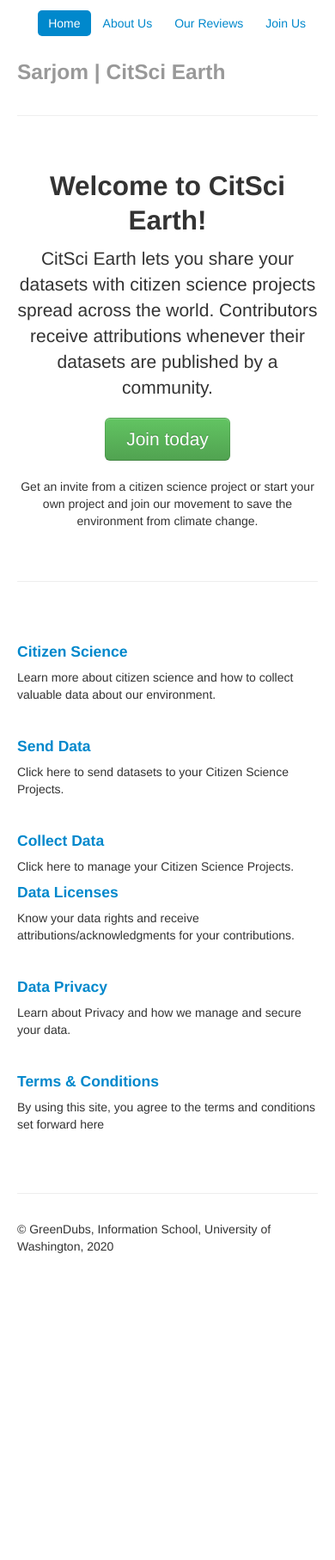
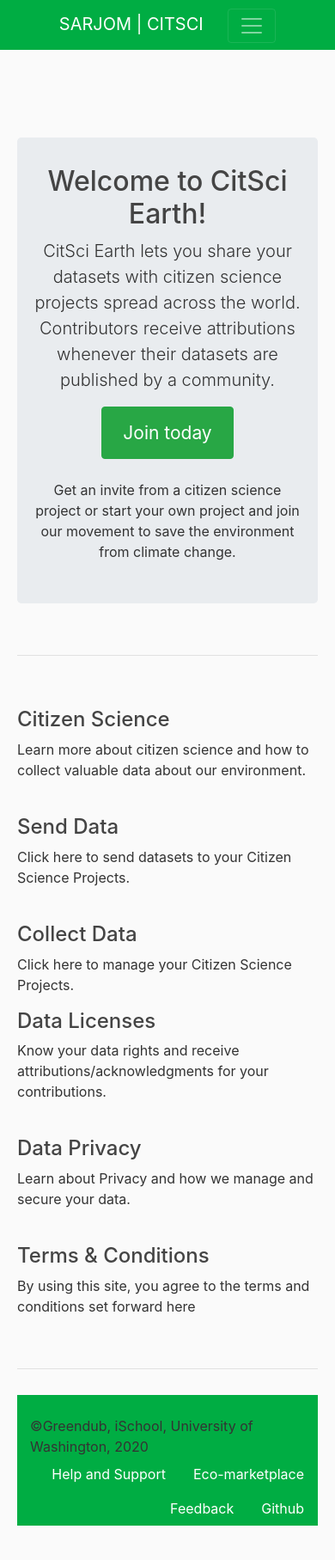
Before and after one commit to WeObserve/OpenDataChallenge-CitSciManager-Alpha-version, a Flask app: page / in a window 390 px wide. Shown: the whole page at 86% size. Before the commit the page ends 1458 px from the top, so only its background shows below. Run offline with Flask 2, Linux system fonts and the light colour scheme; some libraries are stand-ins or nearby versions.

Commit message:
Update index.html to inherit from layout.html

```diff
--- /dev/null
+++ b/static/css/main.css
@@ -0,0 +1,129 @@
+body {
+  background: #fafafa;
+  color: #333333;
+  margin-top: 5rem;
+  padding-top: 20px;
+  padding-bottom: 40px;
+}
+
+h1, h2, h3, h4, h5, h6 {
+  color: #444444;
+}
+
+.bg-steel {
+  background-color: #00ad43;
+}
+
+.site-header .navbar-nav .nav-link{
+  color: #ffffff;
+  padding-left: 2rem;
+  padding-right: 2rem;
+}
+
+.site-header .navbar-nav .nav-link:hover {
+  color: #000000;
+}
+
+.site-header .navbar-nav .nav-link.active {
+  font-weight: 500;
+}
+
+.nav-item .nav-link{
+  color: #ffffff;
+}
+
+.nav-item .nav-link:hover{
+  color: #000000;
+}
+
+.content-section {
+  background: #ffffff;
+  padding: 10px 20px;
+  border: 1px solid #dddddd;
+  border-radius: 3px;
+  margin-bottom: 20px;
+}
+
+.article-title {
+  color: #444444;
+}
+
+a.article-title:hover {
+  color: #428bca;
+  text-decoration: none;
+}
+
+.article-content {
+  white-space: pre-line;
+}
+
+.article-img {
+  height: 65px;
+  width: 65px;
+  margin-right: 16px;
+}
+
+.article-metadata {
+  padding-bottom: 1px;
+  margin-bottom: 4px;
+  border-bottom: 1px solid #e3e3e3
+}
+
+.article-metadata a:hover {
+  color: #333;
+  text-decoration: none;
+}
+
+.article-svg {
+  width: 25px;
+  height: 25px;
+  vertical-align: middle;
+}
+
+.account-img {
+  height: 125px;
+  width: 125px;
+  margin-right: 20px;
+  margin-bottom: 16px;
+}
+
+.account-heading {
+  font-size: 2.5rem;
+}
+
+ /* Custom container */
+.container-narrow {
+  margin: 0 auto;
+  max-width: 700px;
+}
+.container-narrow > hr {
+  margin: 30px 0;
+}
+
+.jumbotron {
+  margin: 60px 0;
+  text-align: center;
+ }
+
+.jumbotron h1 {
+  font-size: 72px;
+  line-height: 1;
+}
+
+.jumbotron .btn {
+  font-size: 21px;
+  padding: 14px 24px;
+}
+
+/* Supporting marketing content */
+.marketing {
+  margin: 60px 0;
+}
+
+.marketing p + h4 {
+  margin-top: 28px;
+}
+
+#login-index {
+  margin-inline-start: 2rem;
+}
--- /dev/null
+++ b/static/js/script.js
@@ -0,0 +1,5 @@
+ $(document).ready(function() {
+        $('#summernote').summernote({
+          placeholder: 'Add story here..'
+        });
+      });
--- /dev/null
+++ b/templates/home.html
@@ -0,0 +1,4 @@
+{% extends "layout.html" %}
+{% block content %}
+	<h1>Temporary Content</h1>
+{% endblock content %}
--- a/templates/index.html
+++ b/templates/index.html
@@ -1,88 +1,8 @@
-<!DOCTYPE html>
-<html lang="en">
-  <head>
-    <meta http-equiv="Content-Type" content="text/html; charset=UTF-8" />
+{% extends 'layout.html' %}
 
-    <title>Sarjom | CitSci Earth</title>
-    <meta name="viewport" content="width=device-width, initial-scale=1.0" />
-    <meta
-      name="description"
-      content="A directory of citizen science on Earth"
-    />
-    <meta name="author" content="'turam'" />
+{% block content %}
 
-    <!-- Le styles -->
-    <link href="../static/css/bootstrap.css" rel="stylesheet" />
-    <style type="text/css">
-      body {
-        padding-top: 20px;
-        padding-bottom: 40px;
-      }
-
-      /* Custom container */
-      .container-narrow {
-        margin: 0 auto;
-        max-width: 700px;
-      }
-      .container-narrow > hr {
-        margin: 30px 0;
-      }
-
-      /* Main marketing message and sign up button */
-      .jumbotron {
-        margin: 60px 0;
-        text-align: center;
-      }
-      .jumbotron h1 {
-        font-size: 72px;
-        line-height: 1;
-      }
-      .jumbotron .btn {
-        font-size: 21px;
-        padding: 14px 24px;
-      }
-
-      /* Supporting marketing content */
-      .marketing {
-        margin: 60px 0;
-      }
-      .marketing p + h4 {
-        margin-top: 28px;
-      }
-    </style>
-    <link href="../static/css/bootstrap-responsive.css" rel="stylesheet" />
-    <link rel="sarjom icon" type="image/x-icon" href="../assets/sarjom.ico" />
-
-    <!-- HTML5 shim, for IE6-8 support of HTML5 elements -->
-    <!--[if lt IE 9]>
-      <script src="../assets/js/html5shiv.js"></script>
-    <![endif]-->
-
-    <!-- Fav and touch icons -->
-  </head>
-
-  <body data-gr-c-s-loaded="true">
     <div class="container-narrow">
-      <div class="masthead">
-        <ul class="nav nav-pills pull-right">
-          <li class="active">
-            <a href="index.html">Home</a>
-          </li>
-          <li>
-            <a href="about.html">About Us</a>
-          </li>
-          <li>
-            <a href="reviews.html">Our Reviews</a>
-          </li>
-          <li>
-            <a href="join-us.html">Join Us</a>
-          </li>
-        </ul>
-        <h3 class="muted">Sarjom | CitSci Earth</h3>
-      </div>
-
-      <hr />
-
       <div class="jumbotron">
         <h2>Welcome to CitSci Earth!</h2>
         <p class="lead">
@@ -135,30 +55,13 @@
           </p>
         </div>
       </div>
+      <hr />
+    </div>
 
-      <hr />
 
-      <div class="footer">
-        <p>© GreenDubs, Information School, University of Washington, 2020</p>
-      </div>
-    </div>
     <!-- /container -->
 
     <!-- Le javascript
     ================================================== -->
     <!-- Placed at the end of the document so the pages load faster -->
-    <script src="../static/js/jquery.js"></script>
-    <script src="../static/js/bootstrap-transition.js"></script>
-    <script src="../static/js/bootstrap-alert.js"></script>
-    <script src="../static/js/bootstrap-modal.js"></script>
-    <script src="../static/js/bootstrap-dropdown.js"></script>
-    <script src="../static/js/bootstrap-scrollspy.js"></script>
-    <script src="../static/js/bootstrap-tab.js"></script>
-    <script src="../static/js/bootstrap-tooltip.js"></script>
-    <script src="../static/js/bootstrap-popover.js"></script>
-    <script src="../static/js/bootstrap-button.js"></script>
-    <script src="../static/js/bootstrap-collapse.js"></script>
-    <script src="../static/js/bootstrap-carousel.js"></script>
-    <script src="../static/js/bootstrap-typeahead.js"></script>
-  </body>
-</html>
+{% endblock content %}
--- /dev/null
+++ b/templates/layout.html
@@ -0,0 +1,87 @@
+<!DOCTYPE HTML>
+<html lang="en">
+	<head>
+		<!-- Required meta tags -->
+	    <meta charset="utf-8">
+	    <meta name="viewport" content="width=device-width, initial-scale=1, shrink-to-fit=no">
+
+	    <!-- Bootstrap CSS -->
+    	<link rel="stylesheet" href="https://stackpath.bootstrapcdn.com/bootstrap/4.4.1/css/bootstrap.min.css" integrity="sha384-Vkoo8x4CGsO3+Hhxv8T/Q5PaXtkKtu6ug5TOeNV6gBiFeWPGFN9MuhOf23Q9Ifjh" crossorigin="anonymous">
+	    <link rel="stylesheet" href="{{url_for('static', filename='css/bootstrap-responsive.css')}}" />
+		<link rel = "stylesheet"  href="{{url_for('static', filename='css/main.css')}}">
+		<title>CITSCI</title>
+	</head>
+	<body>
+		<header class="site-header">
+		  <nav class="navbar navbar-expand-md navbar-dark bg-steel fixed-top">
+		    <div class="container-narrow">
+		      <a class="navbar-brand mr-4" href="/">SARJOM | CITSCI</a>
+		      <button class="navbar-toggler" type="button" data-toggle="collapse" data-target="#navbarToggle" aria-controls="navbarToggle" aria-expanded="false" aria-label="Toggle navigation">
+		        <span class="navbar-toggler-icon"></span>
+		      </button>
+		      <div class="collapse navbar-collapse" id="navbarToggle">
+		        <div class="navbar-nav mr-auto">
+
+		        </div>
+		        <!-- Navbar Right Side -->
+		        <div class="navbar-nav">
+		        <a class="nav-item nav-link" href="/">Home</a>
+		          <a class="nav-item nav-link" href="/about">About Us</a>
+		          <a class="nav-item nav-link" href="/login">Directory</a>
+		          <a class="nav-item nav-link" href="/register">Join Us</a>
+		          <button type="button" class="btn btn-outline-dark" id="login-index">Login</button>
+		        </div>
+		      </div>
+		    </div>
+		  </nav>
+		</header>
+		<div class="container-narrow">
+			{% block content %}
+			{% endblock content %}
+		</div>
+
+
+		<!-- Footer -->
+		<footer class="page-footer font-small bg-steel pt-4">
+
+		  <!-- Footer Elements -->
+		  <div class = "row">
+		  	<div class="col-md-4">©Greendub, iSchool, University of Washington, 2020</div>
+		  		<div class="col-md-8">
+			  		<ul class="nav justify-content-end">
+					  <li class="nav-item">
+					    <a class="nav-link" href="#">Help and Support</a>
+					  </li>
+					  <li class="nav-item">
+					    <a class="nav-link" href="#">Eco-marketplace</a>
+					  </li>
+					  <li class="nav-item">
+					    <a class="nav-link" href="#">Feedback</a>
+					  </li>
+					  <li class="nav-item">
+					    <a class="nav-link" href="#">Github</a>
+					  </li>
+					</ul>
+				</div>
+		  </div>
+
+
+
+		  <!-- Footer Elements -->
+
+		  <!-- Copyright -->
+
+		  <!-- Copyright -->
+
+		</footer>
+		<!-- Footer -->
+
+
+		<!-- Optional JavaScript -->
+	    <!-- jQuery first, then Popper.js, then Bootstrap JS -->
+	    <script src="https://code.jquery.com/jquery-3.5.1.min.js" crossorigin="anonymous"></script>
+    	<script src="https://cdn.jsdelivr.net/npm/popper.js@1.16.0/dist/umd/popper.min.js" integrity="sha384-Q6E9RHvbIyZFJoft+2mJbHaEWldlvI9IOYy5n3zV9zzTtmI3UksdQRVvoxMfooAo" crossorigin="anonymous"></script>
+        <script src="https://stackpath.bootstrapcdn.com/bootstrap/4.4.1/js/bootstrap.min.js" integrity="sha384-wfSDF2E50Y2D1uUdj0O3uMBJnjuUD4Ih7YwaYd1iqfktj0Uod8GCExl3Og8ifwB6" crossorigin="anonymous"></script>
+		<script type="text/javascript" src="{{ url_for('static', filename='js/script.js') }}"></script>
+	</body>
+</html>
```
Also changed, not shown: templates/collect.html (+5 -5 lines), templates/index_ori.html (added, +164 -0 lines).
